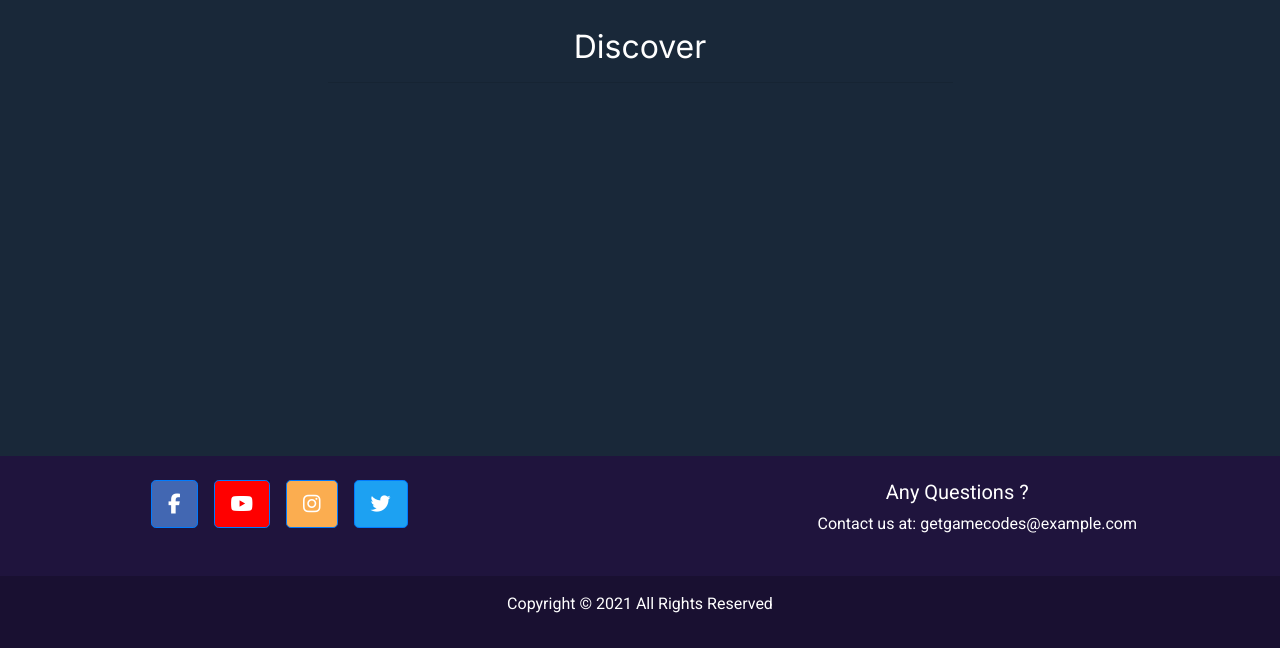
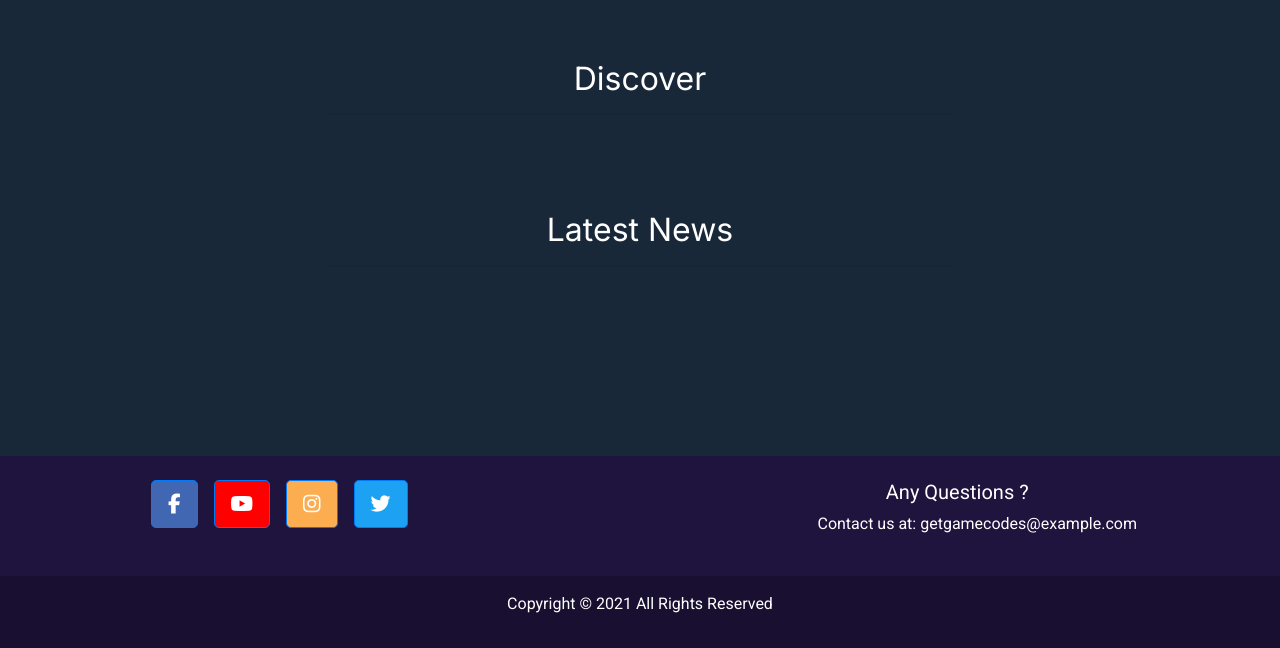
Before and after one commit to ThomasMSmit/GetGameCodes, a Django app: page /wishlist/delete/1 in a window 1280 px wide. Shown: the part 152-800 px from the top of the page. Run offline with Django 3.2, Linux system fonts and the light colour scheme; the visitor is signed in with stand-in values (Sample User, id 1); data comes from the database, SQL or seed files in the repository; data that the repository does not hold is empty; parts of the project's set-up code (start-up, migrations or seed data) failed here and were passed over; some libraries are stand-ins or nearby versions.

Commit message:
add latest news title

```diff
--- a/home/templates/home/index.html
+++ b/home/templates/home/index.html
@@ -13,7 +13,7 @@
 {% block content %}
     <div class="container-fluid">
         <div class="row">
-            <div class="col text-center mt-3">
+            <div class="col text-center mt-5">
                 <h2 class="logo-font text-white">Discover</h2>
                 <hr class="w-50 mb-5">
             </div>
@@ -113,7 +113,10 @@
             </div>
         </div>
         <div class="row">
-
+            <div class="col text-center mt-5">
+                <h2 class="logo-font text-white">Latest News</h2>
+                <hr class="w-50 mb-5">
+            </div>
         </div>
     </div>
 
--- a/home/views.py
+++ b/home/views.py
@@ -1,8 +1,6 @@
 from django.shortcuts import render
 from products.models import Product
 import random
-
-# Create your views here.
 
 
 def homepage(request):
```
